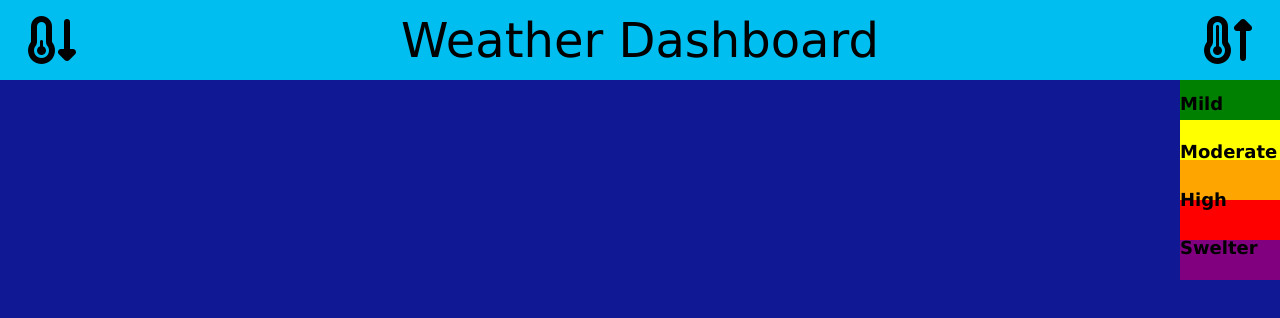
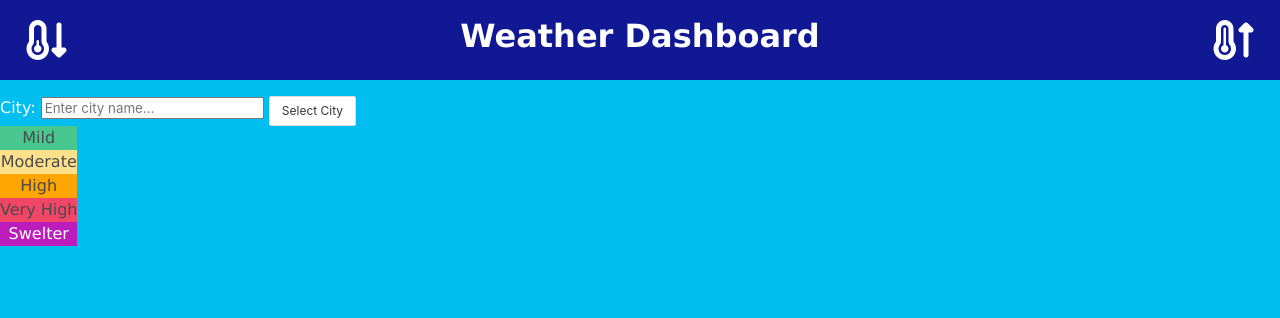
Before and after one commit to Codeyg12/Weather-Dashboard, a plain HTML site: page index.html in a window 1280 px wide. Drawn offline with nearby package versions, Linux system fonts and the light colour scheme; no server answers.

Commit message:
swapped colors and changed UV

```diff
--- a/assets/css/style.css
+++ b/assets/css/style.css
@@ -5,27 +5,28 @@
 }
 
 html {
-    background-color: #111893;
+    background-color: #00beef;
 }
 
 header {
     display: flex;
+    flex-wrap: wrap;
     width: 100%;
     height: 5rem;
-    background-color: #00beef;
-    text-align: center;
-    color: black;
+    background-color: #111893;
     justify-content: space-between;
     align-items: center;
-    font-size: 3rem;
 }
 
-i {
-    margin: 0 25px;
-}
+ #tempHigh {
+    background-color: orange;
+ }
 
-
-.uv {
+ #tempSwelter {
+    background-color: rgb(189, 28, 189);
+    color: #fff;
+ }
+/* .uv {
     background: linear-gradient(
     green 0%,
     green 20%,
@@ -37,17 +38,15 @@ i {
     red 80%,
     purple 80%,
     purple 100%);
-    width: 100px;
+    width: 120px;
    height: 200px;
    float: right;
-  }
-
-  .uv p {
+  } */
+  /* .uv p {
     display: flex;
     flex-direction: column;
     flex-wrap: wrap;
-    font-size: 18px;
     font-weight: bolder;
   line-height: 48px;
   color: black;
-  }
+  } */
--- a/assets/js/main.js
+++ b/assets/js/main.js
@@ -0,0 +1,32 @@
+
+
+$.ajax({
+    url: "api.openweathermap.org/data/2.5/forecast?q={city name}&appid=0830fec5fefb765b207129fdb7fcdf86",
+    type: "GET",
+    success: function (response) {
+        console.log(response)
+    },
+    error: function (error) {
+        console.log(error)
+    }
+})
+
+
+
+
+
+
+
+
+
+
+
+
+
+
+
+
+
+// let currentTimeEl = $("#currentTime")
+// currentTimeNow = dayjs().format("MMMM D, YYYY h:mm A")
+// currentTimeEl.append(currentTimeNow)
--- a/index.html
+++ b/index.html
@@ -9,16 +9,41 @@
 </head>
 <body>
     <header>
-        <i class="fa-solid fa-temperature-arrow-down"></i>
-        <h1>Weather Dashboard</h1>
-        <i class="fa-solid fa-temperature-arrow-up"></i>
+        <i class="fa-solid fa-temperature-arrow-down is-size-2 has-text-white ml-5"></i>
+        <h1 class="title has-text-centered has-text-white mt-4">Weather Dashboard</h1>
+        <i class="fa-solid fa-temperature-arrow-up is-size-2 has-text-white mr-5"></i>
     </header>
-
-    <div class="uv">
-        <p class="is-justify-content-space-between	">Mild Moderate High Swelter
+<form class="mt-4" id="cityInput">
+    <label class="has-text-white" for="city">City:</label>
+    <input type="text" placeholder="Enter city name..." id="city">
+    <input class="button is-small" type="submit" id="citySelector" value="Select City">
+</form>
+<div class="uv">
+    <table>
+        <tr>
+            <td class="has-text-centered has-background-success">Mild</td>
+        </tr>
+        <tr>
+            <td class="has-text-centered has-background-warning">Moderate</td>
+        </tr>
+        <tr>
+            <td class="has-text-centered" id="tempHigh">High</td>
+        </tr>
+        <tr>
+            <td class="has-text-centered has-background-danger">Very High</td>
+        </tr>
+        <tr>
+            <td class="has-text-centered" id="tempSwelter">Swelter</td>
+        </tr>
+    </table>
+</div>
+    <!-- <div class="uv">
+        <p class="is-size-5 mt-2 has-text-centered has-text-white">Mild Moderate High Swelter
         </p>
-    </div>
+    </div> -->
     <script src="https://kit.fontawesome.com/d3cdb9f10e.js" crossorigin="anonymous"></script>
+    <script src="https://code.jquery.com/jquery-3.5.0.js"></script>
+    <script src="https://unpkg.com/dayjs@1.8.21/dayjs.min.js"></script>
     <script src="assets/js/main.js"></script>
 </body>
 </html>
```
